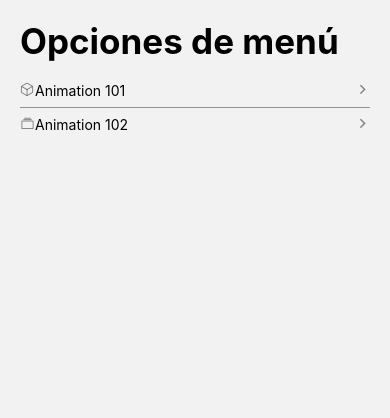
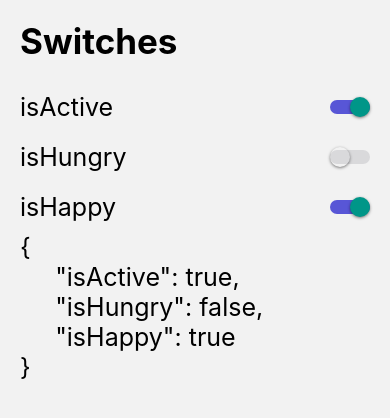
Before and after one commit to Ntgz/Componentes-react-native, a React Native app in the folder componentes/: screen /SwitchScreen in a window 390 px wide. Shown: the top 418 px of the page. Built offline with nearby package versions, Linux system fonts and the light colour scheme.

Commit message:
[add] switch

```diff
--- /dev/null
+++ b/componentes/src/components/CustomSwitch.tsx
@@ -0,0 +1,31 @@
+import React, {useState} from 'react'
+import { Switch,Platform } from 'react-native';
+import { onChange } from 'react-native-reanimated';
+
+
+interface Props {
+    isOn: boolean;
+    onChange: (value: boolean) => void
+}
+
+const CustomSwitch = ({ isOn, onChange }: Props) => {
+
+    const [isEnabled, setIsEnabled] = useState(isOn);
+    const toggleSwitch = () => {
+        setIsEnabled( !isEnabled );
+        onChange(!isEnabled);
+    };
+
+    return (
+        <Switch
+        trackColor={{ false: "#D9D9DB", true: "#5856D6"}}
+        thumbColor={ (Platform.OS === 'android') ? '#5856D6' : ""}
+        // ios_backgroundColor="#3e3e3e"
+        onValueChange={toggleSwitch}
+        value={isEnabled}
+
+        />
+    )
+}
+
+export default CustomSwitch
--- /dev/null
+++ b/componentes/src/components/HeaderTitle.tsx
@@ -0,0 +1,33 @@
+import React, {useState} from 'react'
+import { View,StyleSheet,Switch,Platform,Text } from 'react-native';
+import { useSafeAreaInsets } from 'react-native-safe-area-context';
+
+
+interface Props {
+    title: String;
+}
+
+const HeaderTitle = ({title}: Props) => {
+    const { top } = useSafeAreaInsets();
+
+        return (
+            <View style={{ marginTop: top + 20, marginBottom:20 }}>
+                <Text style={styles.title}>{ title }</Text>
+            </View>
+        )
+
+}
+
+export default HeaderTitle
+
+const styles = StyleSheet.create({
+    globalMargin:{
+        marginHorizontal:20
+    },
+    title:{
+        fontSize:35,
+        fontWeight:'bold',
+
+    },
+
+});
--- /dev/null
+++ b/componentes/src/data/menuItems.tsx
@@ -0,0 +1,22 @@
+import { MenuItem } from "../interfaces/appInterfaces"
+import Ionicons from '@expo/vector-icons/Ionicons';
+
+const menuItems: MenuItem[] = [
+    {
+        name: 'Animation 101',
+        icon: 'cube-outline',
+        component: 'Animation1'
+    },
+    {
+        name: 'Animation 102',
+        icon: 'albums-outline',
+        component: 'Animation2'
+    },
+    {
+        name: 'Switches',
+        icon: 'toggle-outline',
+        component: 'SwitchScreen'
+    }
+]
+
+export default menuItems
--- a/componentes/src/navigator/Navigator.tsx
+++ b/componentes/src/navigator/Navigator.tsx
@@ -3,6 +3,7 @@
 import HomeScreen from '../screens/HomeScreen';
 import Animation101Screen from '../screens/Animation101Screen';
 import Animation102Screen from '../screens/Animation102Screen';
+import SwitchScreen from '../screens/SwitchScreen';
 
 
 const Stack = createNativeStackNavigator();
@@ -18,6 +19,7 @@
             <Stack.Screen name="Home" component={HomeScreen}/>
             <Stack.Screen name="Animation1" component={Animation101Screen}/>
             <Stack.Screen name="Animation2" component={Animation102Screen}/>
+            <Stack.Screen name="SwitchScreen" component={SwitchScreen}/>
         </Stack.Navigator>
     )
 }
--- a/componentes/src/screens/HomeScreen.tsx
+++ b/componentes/src/screens/HomeScreen.tsx
@@ -2,37 +2,13 @@
 import { StyleSheet, Text, View, Button, ActivityIndicator, Dimensions,FlatList,ScrollView } from 'react-native';
 import Ionicons from '@expo/vector-icons/Ionicons';
 import { useSafeAreaInsets } from 'react-native-safe-area-context';
-import { MenuItem } from '../interfaces/appInterfaces';
 import FlatListMenuItem from '../components/FlatListMenuItem';
+import menuItems from '../data/menuItems';
+import HeaderTitle from '../components/HeaderTitle';
 
 
 
-
-const menuItems: MenuItem[] = [
-    {
-        name: 'Animation 101',
-        icon: 'cube-outline',
-        component: 'Animation1'
-    },
-    {
-        name: 'Animation 102',
-        icon: 'albums-outline',
-        component: 'Animation2'
-    }
-]
-
-
 const HomeScreen = () => {
-
-    const { top } = useSafeAreaInsets();
-
-    const renderListHeader =() => {
-        return (
-            <View style={{ marginTop: top + 20, marginBottom:20 }}>
-                <Text style={styles.title}>Opciones de menú</Text>
-            </View>
-        )
-    }
 
     const itemSeparator = () => {
         return (
@@ -54,7 +30,7 @@
                 data={ menuItems }
                 renderItem={({ item }) => <FlatListMenuItem menuItem={ item }/>}
                 keyExtractor={(item) => item.name}
-                ListHeaderComponent = {() => renderListHeader()}
+                ListHeaderComponent = {() => <HeaderTitle title="Opciones de menú"/>}
                 ItemSeparatorComponent={ ()=> itemSeparator()}
             />
         </View>
--- /dev/null
+++ b/componentes/src/screens/SwitchScreen.tsx
@@ -0,0 +1,67 @@
+import React, {useState} from 'react'
+import { View,StyleSheet,Switch,Platform,Text } from 'react-native';
+import CustomSwitch from '../components/CustomSwitch';
+import HeaderTitle from '../components/HeaderTitle';
+
+const SwitchScreen = () => {
+
+    const [state, setstate] = useState({
+        isActive: true,
+        isHungry: false,
+        isHappy: true
+    })
+
+    const { isActive, isHungry, isHappy } = state
+
+
+    const onChange = ( value: boolean, field: string) => {
+        setstate({
+            ...state,
+            [field]: value
+        })
+    }
+
+
+
+    return (
+        <View style={{ marginHorizontal:20 }}>
+
+            <HeaderTitle title="Switches"/>
+
+            <View style={ styles.switchRow}>
+                <Text style={ styles.switchText }>isActive</Text>
+                <CustomSwitch isOn={ isActive } onChange={ (value) => onChange( value, 'isActive')}/>
+            </View>
+            <View style={ styles.switchRow}>
+                <Text style={ styles.switchText }>isHungry</Text>
+                <CustomSwitch isOn={ isHungry } onChange={ (value) => onChange( value, 'isHungry')}/>
+            </View>
+
+            <View style={ styles.switchRow}>
+                <Text style={ styles.switchText }>isHappy</Text>
+                <CustomSwitch isOn={ isHappy } onChange={ (value) => onChange( value, 'isHappy')}/>
+            </View>
+
+
+            <Text style={styles.switchText}>
+                { JSON.stringify( state, null, 5 )}
+            </Text>
+
+        </View>
+    )
+}
+
+export default SwitchScreen
+const styles = StyleSheet.create({
+    switchText:{
+        fontSize:25,
+    },
+    switchRow:{
+        flexDirection: 'row',
+        justifyContent: 'space-between',
+        alignItems: 'center',
+        marginVertical: 10
+
+    },
+
+});
```
